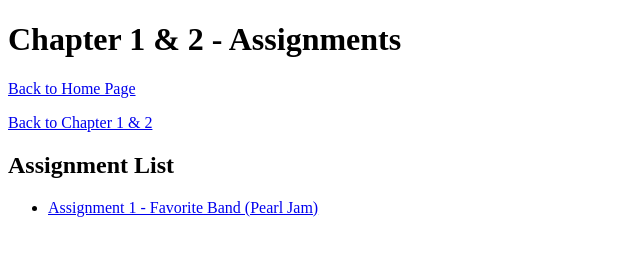
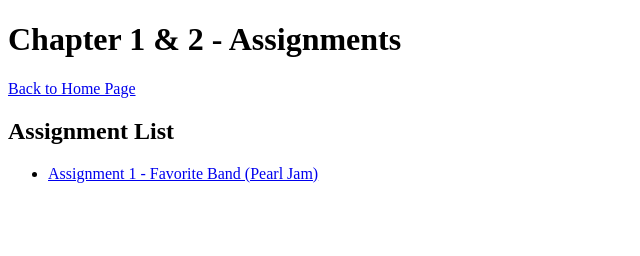
Before and after one commit to bhshafer/WebDev, a plain HTML site: page chapter1-2/assignments/index.html in a window 1280 px wide. Shown: the whole page, without its empty margins (0-640 px from the left). Drawn offline with Linux system fonts and the light colour scheme.

Commit message:
Update index.html

```diff
--- a/chapter1-2/assignments/index.html
+++ b/chapter1-2/assignments/index.html
@@ -9,7 +9,6 @@
     <h1>Chapter 1 & 2 - Assignments</h1>
 
     <p><a href="../../index.html">Back to Home Page</a></p>
-    <p><a href="../index.html">Back to Chapter 1 & 2</a></p>
 
     <h2>Assignment List</h2>
     <ul>
```
